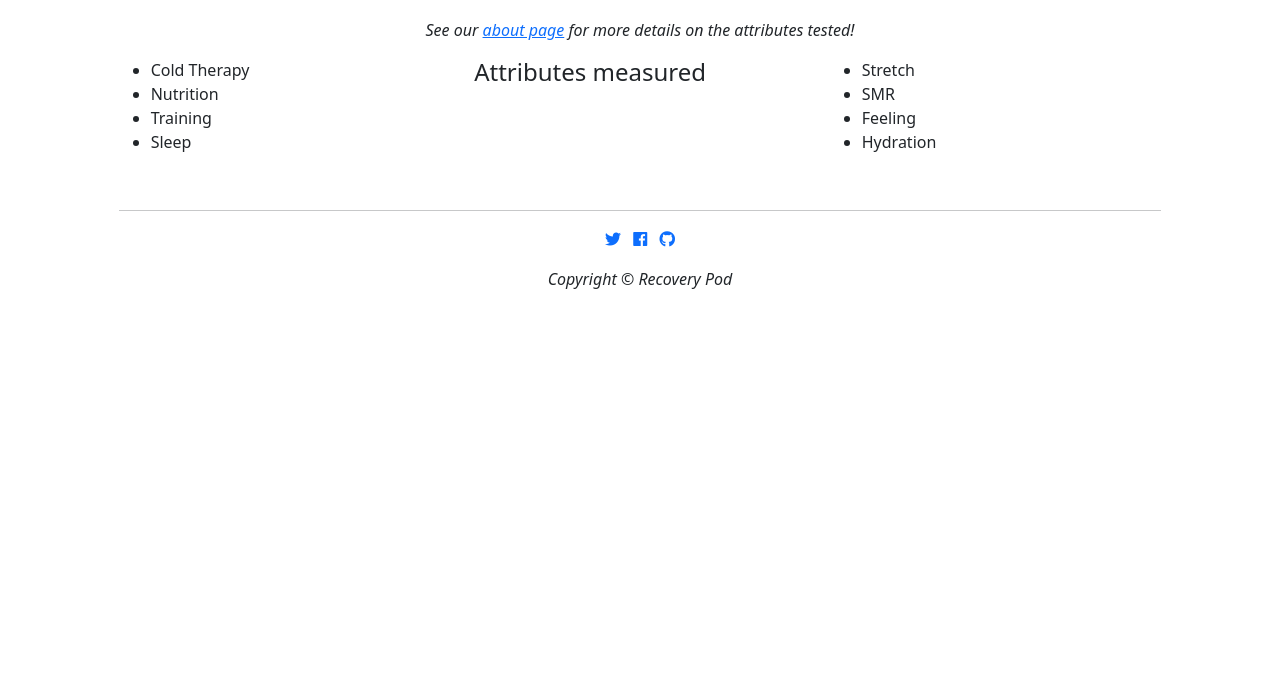
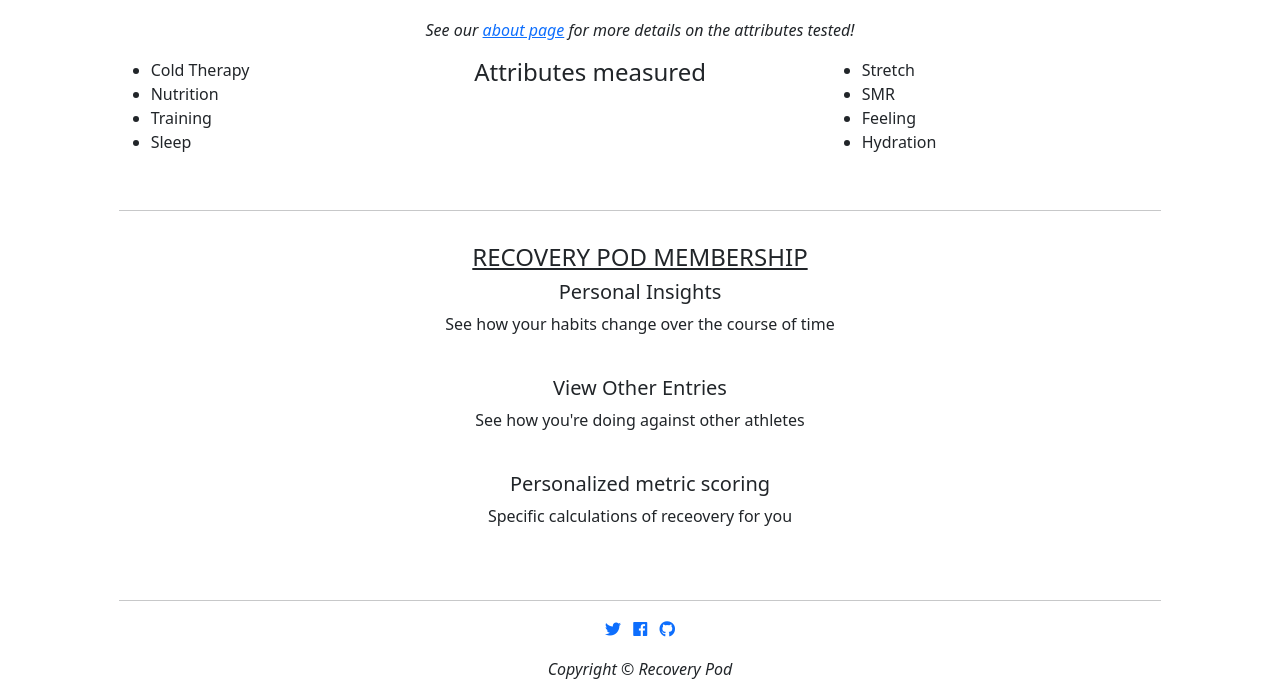
Before and after one commit to aryan008/recovery-pod, a Flask app: page / in a window 1280 px wide. Shown: the part 535-1232 px from the top of the page. Before the commit the page ends 824 px from the top, so only its background shows below. Run offline with Flask 2, Linux system fonts and the light colour scheme; data that the repository does not hold is empty; some libraries are stand-ins or nearby versions.

Commit message:
Feat: show the benefits to the user of site usage

```diff
--- a/templates/recovery.html
+++ b/templates/recovery.html
@@ -66,4 +66,23 @@
         </div>
         <br>
         <hr class="featurette-divider">
+        <div class="row">
+            <div class="information-div col-md-6 offset-md-3 home-block mb-3">
+                <h4 class="text-uppercase text-center mt-3"><u>Recovery Pod Membership</u></h4>
+                <div class="text-center home-block">
+                    <h5>Personal Insights</h5>
+                    <p>See how your habits change over the course of time</p>
+                    <br>
+                    <h5>View Other Entries</h5>
+                    <p>See how you're doing against other athletes</p>
+                    <br>
+                    <h5>Personalized metric scoring</h5>
+                    <p>Specific calculations of receovery for you</p>
+                    <br>
+                </div>
+            </div>
+        </div>
+        <hr class="featurette-divider">
+    </div>
+</div>
 {% endblock %}
```
